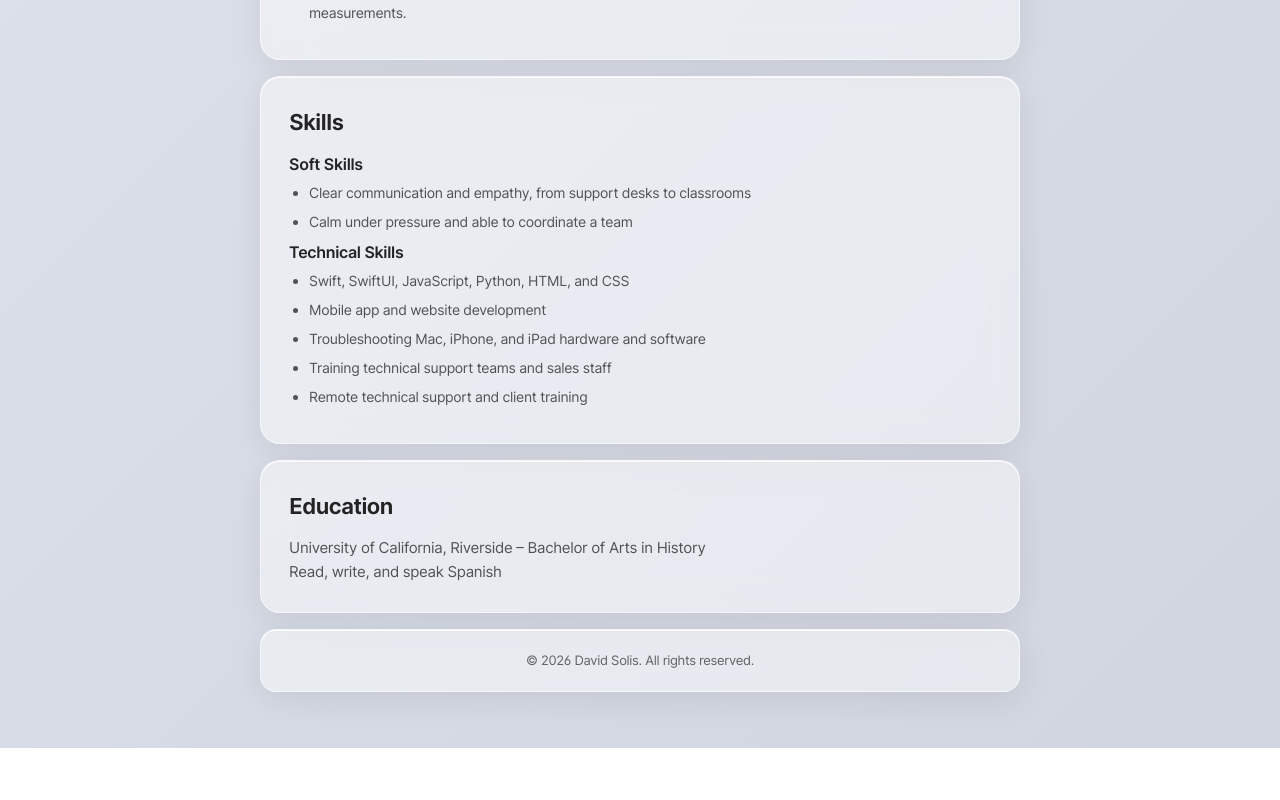
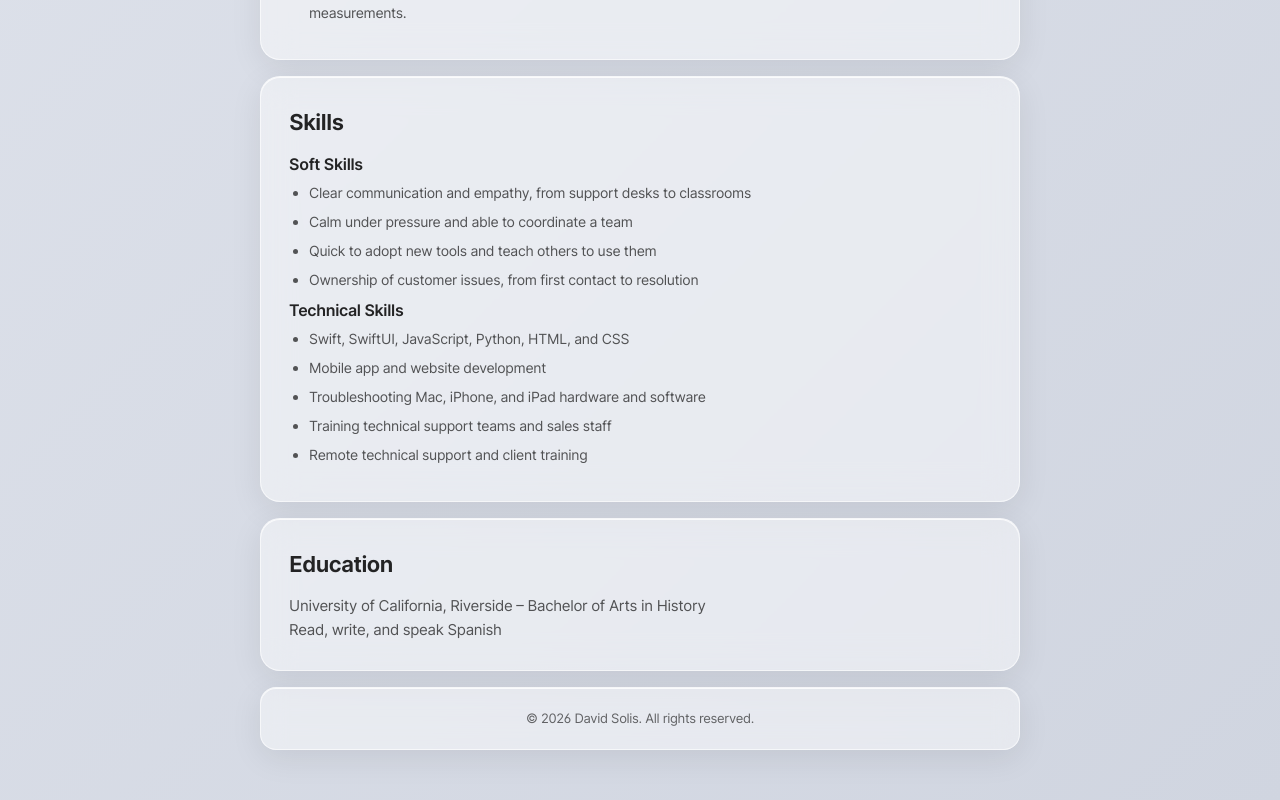
Before and after one commit to soliskit/portfolio, a Next.js app: page / in a window 1280 px wide. Shown: the part 1852-2652 px from the top of the page. Before the commit the page ends 2600 px from the top, so only its background shows below. Built offline with nearby package versions, Linux system fonts and the light colour scheme.

Commit message:
Add two soft skills backed by work examples (#27)

```diff
--- a/components/Skills.js
+++ b/components/Skills.js
@@ -10,6 +10,8 @@ export default function Skills() {
           Clear communication and empathy, from support desks to classrooms
         </li>
         <li>Calm under pressure and able to coordinate a team</li>
+        <li>Quick to adopt new tools and teach others to use them</li>
+        <li>Ownership of customer issues, from first contact to resolution</li>
       </ul>
 
       <h3>Technical Skills</h3>
```
